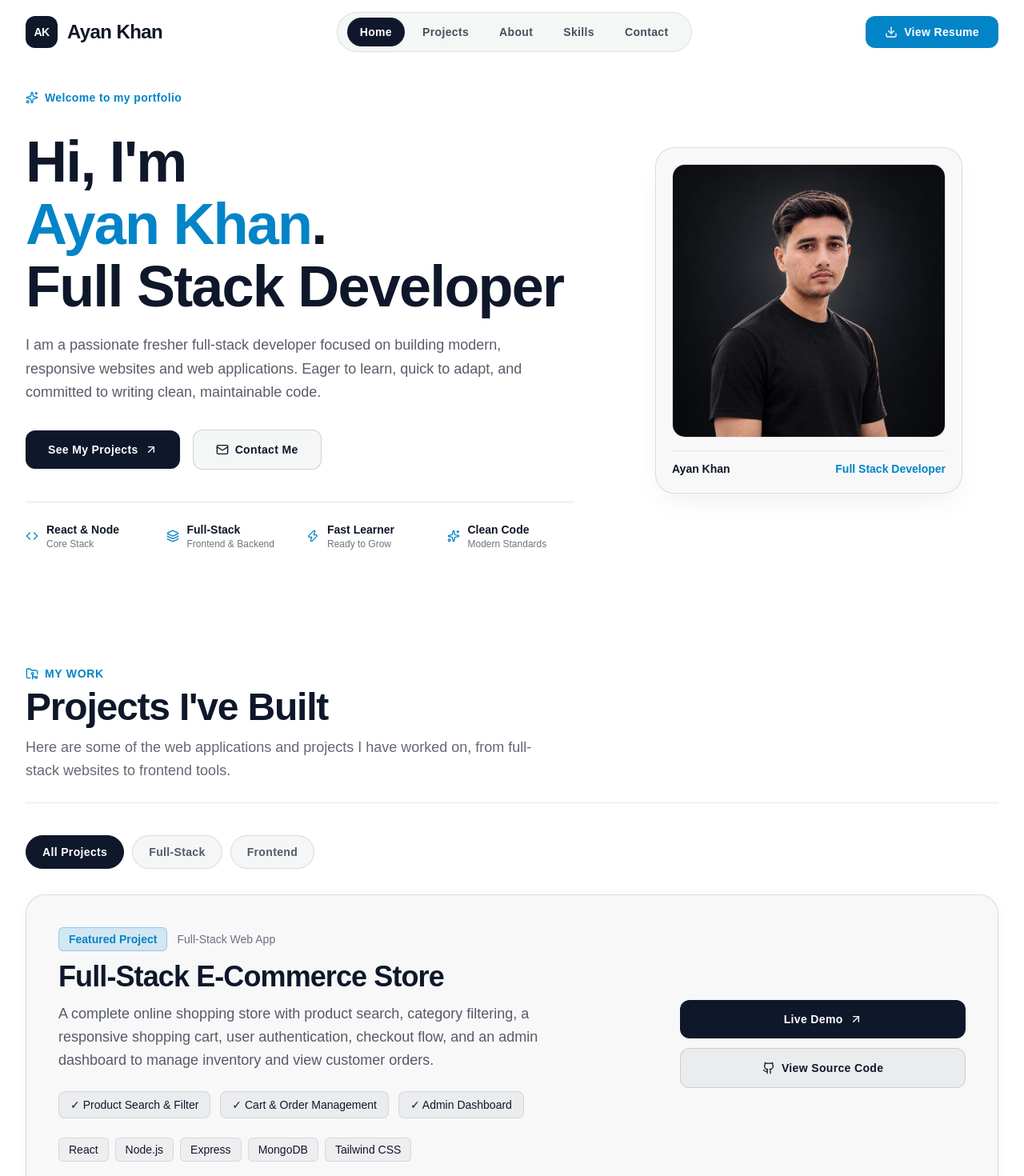
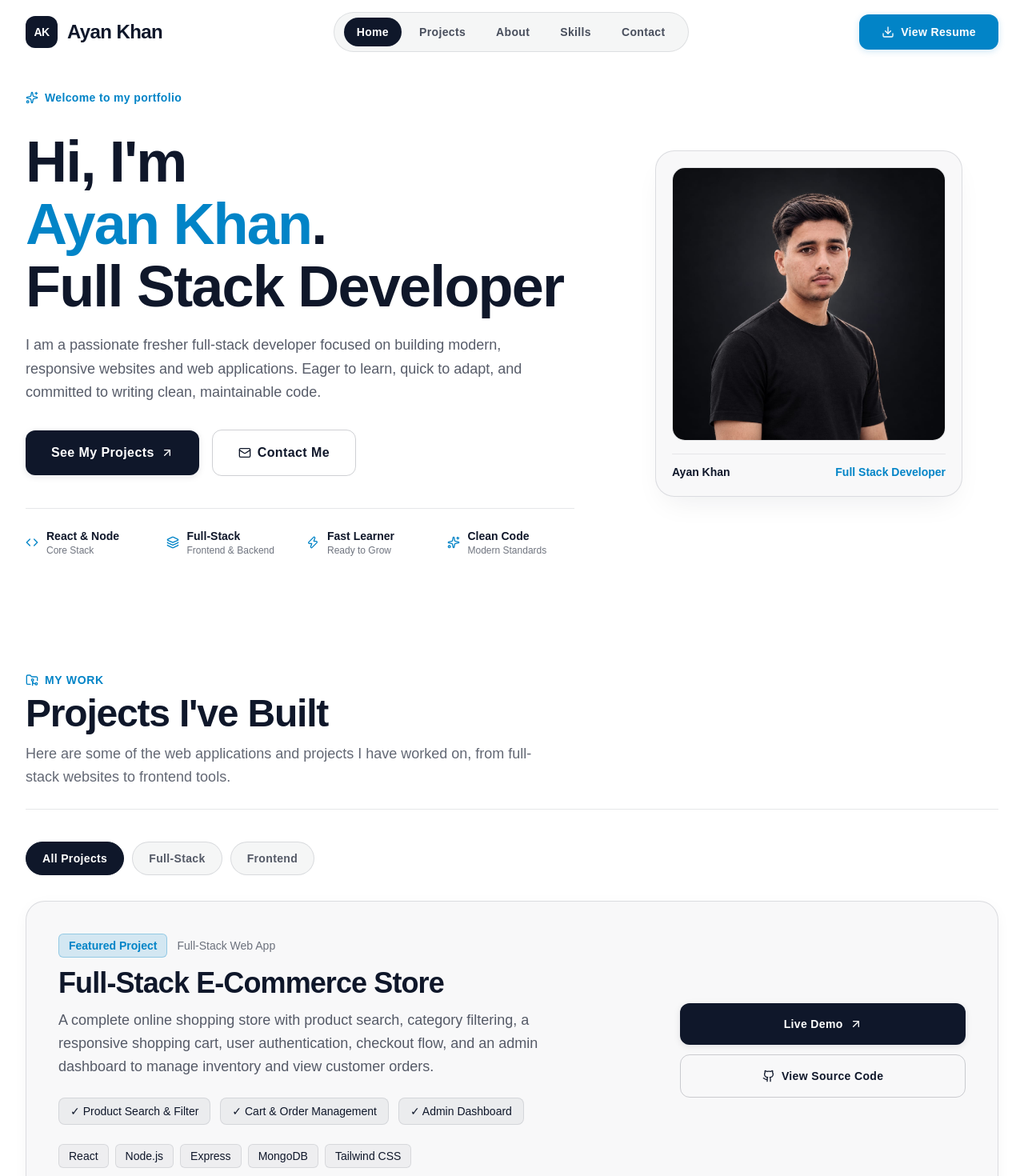
Before and after one commit to ayankhan1213/Ayan-Khan-Portfolio, a React (Vite) app in the folder Frontend/: page / in a window 1280 px wide. Shown: the top 1470 px of the page at 80% size. Built offline with nearby package versions, Linux system fonts and the light colour scheme; a web font is replaced by a local one.

Commit message:
AYAN KHAN PORTFOLIO

```diff
--- a/Frontend/src/components/Contact.jsx
+++ b/Frontend/src/components/Contact.jsx
@@ -436,18 +436,19 @@ export default function Contact() {
 
               <button
                 type="submit"
-                className="w-full sm:w-auto inline-flex items-center justify-center gap-2 px-8 py-3.5 rounded-xl font-bold text-sm tracking-wide transition-all duration-300 shadow-sm cursor-pointer"
+                className="w-full sm:w-auto inline-flex items-center justify-center gap-2 px-8 py-4 rounded-xl font-bold text-base tracking-wide transition-all duration-200 cursor-pointer"
                 style={{
                   backgroundColor: 'var(--color-text)',
                   color: 'var(--color-bg)',
+                  boxShadow: '0 2px 8px color-mix(in srgb, var(--color-text) 10%, transparent)',
                 }}
                 onMouseEnter={(e) => {
-                  e.currentTarget.style.backgroundColor = 'var(--color-accent)';
-                  e.currentTarget.style.transform = 'translateY(-2px)';
+                  e.currentTarget.style.opacity = '0.85';
+                  e.currentTarget.style.boxShadow = '0 4px 16px color-mix(in srgb, var(--color-text) 18%, transparent)';
                 }}
                 onMouseLeave={(e) => {
-                  e.currentTarget.style.backgroundColor = 'var(--color-text)';
-                  e.currentTarget.style.transform = 'translateY(0)';
+                  e.currentTarget.style.opacity = '1';
+                  e.currentTarget.style.boxShadow = '0 2px 8px color-mix(in srgb, var(--color-text) 10%, transparent)';
                 }}
               >
                 <Send className="w-4 h-4" />
--- a/Frontend/src/components/Hero.jsx
+++ b/Frontend/src/components/Hero.jsx
@@ -41,21 +41,19 @@ export default function Hero() {
           <div className="flex flex-wrap items-center gap-4 w-full sm:w-auto mb-10">
             <a
               href="#projects"
-              className="w-full sm:w-auto inline-flex items-center justify-center gap-2 px-7 py-3.5 rounded-xl font-bold text-sm tracking-wide transition-all duration-300 shadow-sm"
+              className="w-full sm:w-auto inline-flex items-center justify-center gap-2 px-8 py-4 rounded-xl font-bold text-base tracking-wide transition-all duration-200"
               style={{
                 backgroundColor: 'var(--color-text)',
                 color: 'var(--color-bg)',
+                boxShadow: '0 2px 8px color-mix(in srgb, var(--color-text) 10%, transparent)',
               }}
               onMouseEnter={(e) => {
-                e.currentTarget.style.backgroundColor = 'var(--color-accent)';
-                e.currentTarget.style.transform = 'translateY(-2px)';
-                e.currentTarget.style.boxShadow =
-                  '0 12px 24px -6px color-mix(in srgb, var(--color-accent) 30%, transparent)';
+                e.currentTarget.style.opacity = '0.85';
+                e.currentTarget.style.boxShadow = '0 4px 16px color-mix(in srgb, var(--color-text) 18%, transparent)';
               }}
               onMouseLeave={(e) => {
-                e.currentTarget.style.backgroundColor = 'var(--color-text)';
-                e.currentTarget.style.transform = 'translateY(0)';
-                e.currentTarget.style.boxShadow = 'none';
+                e.currentTarget.style.opacity = '1';
+                e.currentTarget.style.boxShadow = '0 2px 8px color-mix(in srgb, var(--color-text) 10%, transparent)';
               }}
             >
               <span>See My Projects</span>
@@ -64,22 +62,21 @@ export default function Hero() {
 
             <a
               href="#contact"
-              className="w-full sm:w-auto inline-flex items-center justify-center gap-2 px-7 py-3.5 rounded-xl font-bold text-sm tracking-wide transition-all duration-300"
+              className="w-full sm:w-auto inline-flex items-center justify-center gap-2 px-8 py-4 rounded-xl font-bold text-base tracking-wide transition-all duration-200"
               style={{
-                backgroundColor: 'color-mix(in srgb, var(--color-text) 4%, var(--color-bg))',
+                backgroundColor: 'transparent',
                 color: 'var(--color-text)',
-                border: '1px solid color-mix(in srgb, var(--color-text) 16%, transparent)',
+                border: '1.5px solid color-mix(in srgb, var(--color-text) 20%, transparent)',
               }}
               onMouseEnter={(e) => {
                 e.currentTarget.style.borderColor = 'var(--color-accent)';
                 e.currentTarget.style.color = 'var(--color-accent)';
-                e.currentTarget.style.transform = 'translateY(-2px)';
+                e.currentTarget.style.backgroundColor = 'color-mix(in srgb, var(--color-accent) 6%, transparent)';
               }}
               onMouseLeave={(e) => {
-                e.currentTarget.style.borderColor =
-                  'color-mix(in srgb, var(--color-text) 16%, transparent)';
+                e.currentTarget.style.borderColor = 'color-mix(in srgb, var(--color-text) 20%, transparent)';
                 e.currentTarget.style.color = 'var(--color-text)';
-                e.currentTarget.style.transform = 'translateY(0)';
+                e.currentTarget.style.backgroundColor = 'transparent';
               }}
             >
               <Mail className="w-4 h-4" />
--- a/Frontend/src/components/Navbar.jsx
+++ b/Frontend/src/components/Navbar.jsx
@@ -168,19 +168,21 @@ export default function Navbar() {
           <a
             href="/Ayan_Khan_Resume.pdf"
             download="Ayan_Khan_Resume.pdf"
-            className="inline-flex items-center gap-2 px-6 py-2.5 rounded-xl text-sm font-bold tracking-wide transition-all duration-200"
+            className="inline-flex items-center gap-2 px-7 py-3 rounded-xl text-sm font-bold tracking-wide transition-all duration-200"
             style={{
               backgroundColor: 'var(--color-accent)',
               color: 'var(--color-bg)',
+              boxShadow: '0 2px 8px color-mix(in srgb, var(--color-accent) 20%, transparent)',
             }}
             onMouseEnter={(e) => {
-              e.currentTarget.style.transform = 'translateY(-1.5px)';
+              e.currentTarget.style.opacity = '0.88';
               e.currentTarget.style.boxShadow =
-                '0 8px 20px -4px color-mix(in srgb, var(--color-accent) 35%, transparent)';
+                '0 4px 16px color-mix(in srgb, var(--color-accent) 32%, transparent)';
             }}
             onMouseLeave={(e) => {
-              e.currentTarget.style.transform = 'translateY(0)';
-              e.currentTarget.style.boxShadow = 'none';
+              e.currentTarget.style.opacity = '1';
+              e.currentTarget.style.boxShadow =
+                '0 2px 8px color-mix(in srgb, var(--color-accent) 20%, transparent)';
             }}
           >
             <Download className="w-4 h-4" />
--- a/Frontend/src/components/Projects.jsx
+++ b/Frontend/src/components/Projects.jsx
@@ -77,7 +77,7 @@ const categories = [
 function ProjectCard({ project }) {
   return (
     <article
-      className="relative rounded-3xl p-7 sm:p-8 flex flex-col justify-between overflow-hidden transition-all duration-300 hover:-translate-y-1"
+      className="relative rounded-3xl p-7 sm:p-8 flex flex-col justify-between overflow-hidden transition-all duration-300 hover:-translate-y-1 cursor-pointer"
       style={{
         backgroundColor: 'color-mix(in srgb, var(--color-text) 3%, var(--color-bg))',
         border: '1px solid color-mix(in srgb, var(--color-text) 12%, transparent)',
@@ -268,7 +268,7 @@ export default function Projects() {
       {/* Flagship Project Card */}
       {showFlagship && (
         <div
-          className="relative rounded-3xl p-8 sm:p-10 mb-8 overflow-hidden transition-all duration-300 hover:-translate-y-1"
+          className="relative rounded-3xl p-8 sm:p-10 mb-8 overflow-hidden transition-all duration-300 hover:-translate-y-1 cursor-pointer"
           style={{
             backgroundColor: 'color-mix(in srgb, var(--color-text) 3%, var(--color-bg))',
             border: '1px solid color-mix(in srgb, var(--color-text) 12%, transparent)',
@@ -362,18 +362,19 @@ export default function Projects() {
                 href={featuredProject.liveUrl}
                 target="_blank"
                 rel="noopener noreferrer"
-                className="inline-flex items-center justify-center gap-2 px-7 py-3.5 rounded-xl text-sm font-bold tracking-wide transition-all duration-300"
+                className="inline-flex items-center justify-center gap-2 px-8 py-4 rounded-xl text-sm font-bold tracking-wide transition-all duration-200"
                 style={{
                   backgroundColor: 'var(--color-text)',
                   color: 'var(--color-bg)',
+                  boxShadow: '0 2px 8px color-mix(in srgb, var(--color-text) 10%, transparent)',
                 }}
                 onMouseEnter={(e) => {
-                  e.currentTarget.style.backgroundColor = 'var(--color-accent)';
-                  e.currentTarget.style.transform = 'translateY(-2px)';
+                  e.currentTarget.style.opacity = '0.85';
+                  e.currentTarget.style.boxShadow = '0 4px 16px color-mix(in srgb, var(--color-text) 18%, transparent)';
                 }}
                 onMouseLeave={(e) => {
-                  e.currentTarget.style.backgroundColor = 'var(--color-text)';
-                  e.currentTarget.style.transform = 'translateY(0)';
+                  e.currentTarget.style.opacity = '1';
+                  e.currentTarget.style.boxShadow = '0 2px 8px color-mix(in srgb, var(--color-text) 10%, transparent)';
                 }}
               >
                 <span>Live Demo</span>
@@ -384,22 +385,22 @@ export default function Projects() {
                 href={featuredProject.githubUrl}
                 target="_blank"
                 rel="noopener noreferrer"
-                className="inline-flex items-center justify-center gap-2 px-7 py-3.5 rounded-xl text-sm font-bold tracking-wide transition-all duration-300"
+                className="inline-flex items-center justify-center gap-2 px-8 py-4 rounded-xl text-sm font-bold tracking-wide transition-all duration-200"
                 style={{
-                  backgroundColor: 'color-mix(in srgb, var(--color-text) 5%, transparent)',
+                  backgroundColor: 'transparent',
                   color: 'var(--color-text)',
-                  border: '1px solid color-mix(in srgb, var(--color-text) 15%, transparent)',
+                  border: '1.5px solid color-mix(in srgb, var(--color-text) 20%, transparent)',
                 }}
                 onMouseEnter={(e) => {
                   e.currentTarget.style.borderColor = 'var(--color-accent)';
                   e.currentTarget.style.color = 'var(--color-accent)';
-                  e.currentTarget.style.transform = 'translateY(-2px)';
+                  e.currentTarget.style.backgroundColor = 'color-mix(in srgb, var(--color-accent) 6%, transparent)';
                 }}
                 onMouseLeave={(e) => {
                   e.currentTarget.style.borderColor =
-                    'color-mix(in srgb, var(--color-text) 15%, transparent)';
+                    'color-mix(in srgb, var(--color-text) 20%, transparent)';
                   e.currentTarget.style.color = 'var(--color-text)';
-                  e.currentTarget.style.transform = 'translateY(0)';
+                  e.currentTarget.style.backgroundColor = 'transparent';
                 }}
               >
                 <GithubIcon className="w-4 h-4" />
--- a/Frontend/src/index.css
+++ b/Frontend/src/index.css
@@ -29,6 +29,19 @@ body {
   font-family: 'Google Sans', sans-serif !important;
 }
 
+/* Global cursor pointer for all interactive elements and cards */
+a,
+button,
+[role="button"],
+input[type="submit"],
+input[type="button"],
+input[type="reset"],
+article,
+.cursor-pointer,
+.interactive-card {
+  cursor: pointer !important;
+}
+
 /* Custom scrollbar styled with the 3 variables */
 ::-webkit-scrollbar {
   width: 7px;
```
